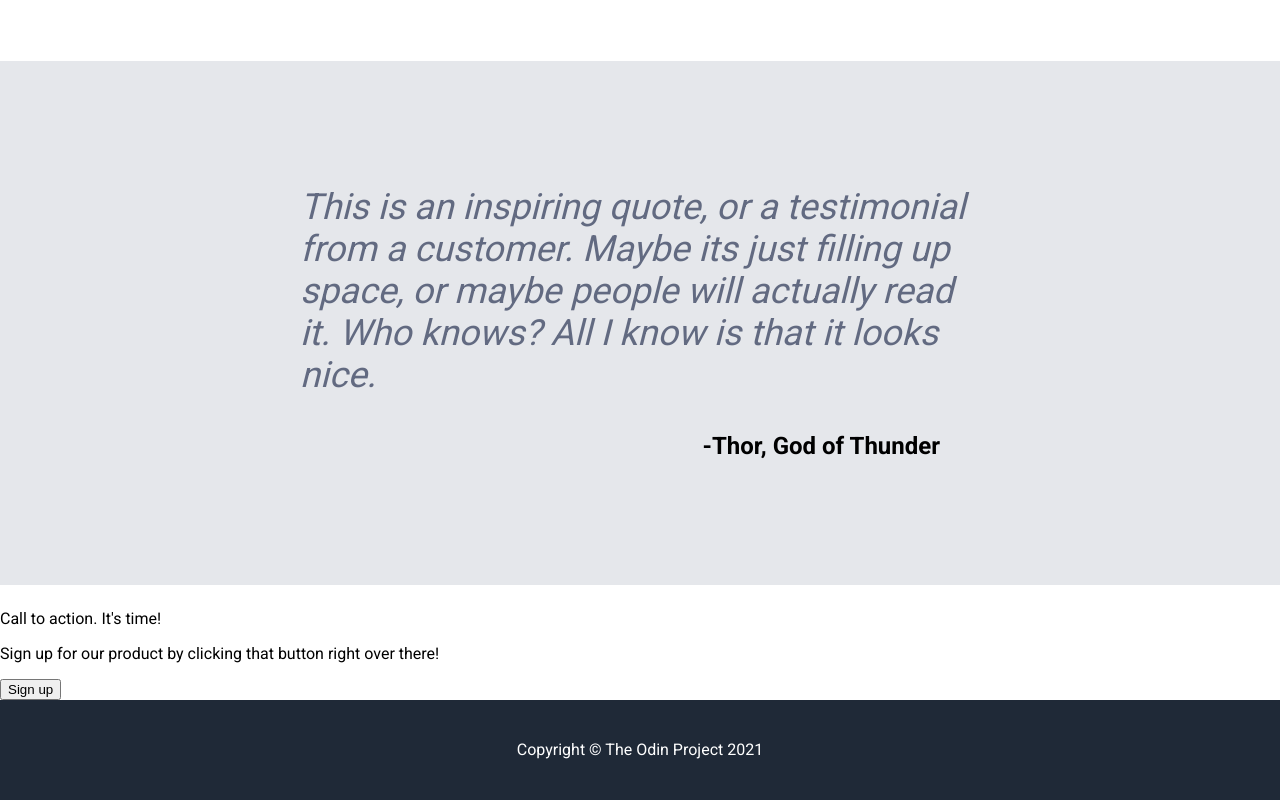
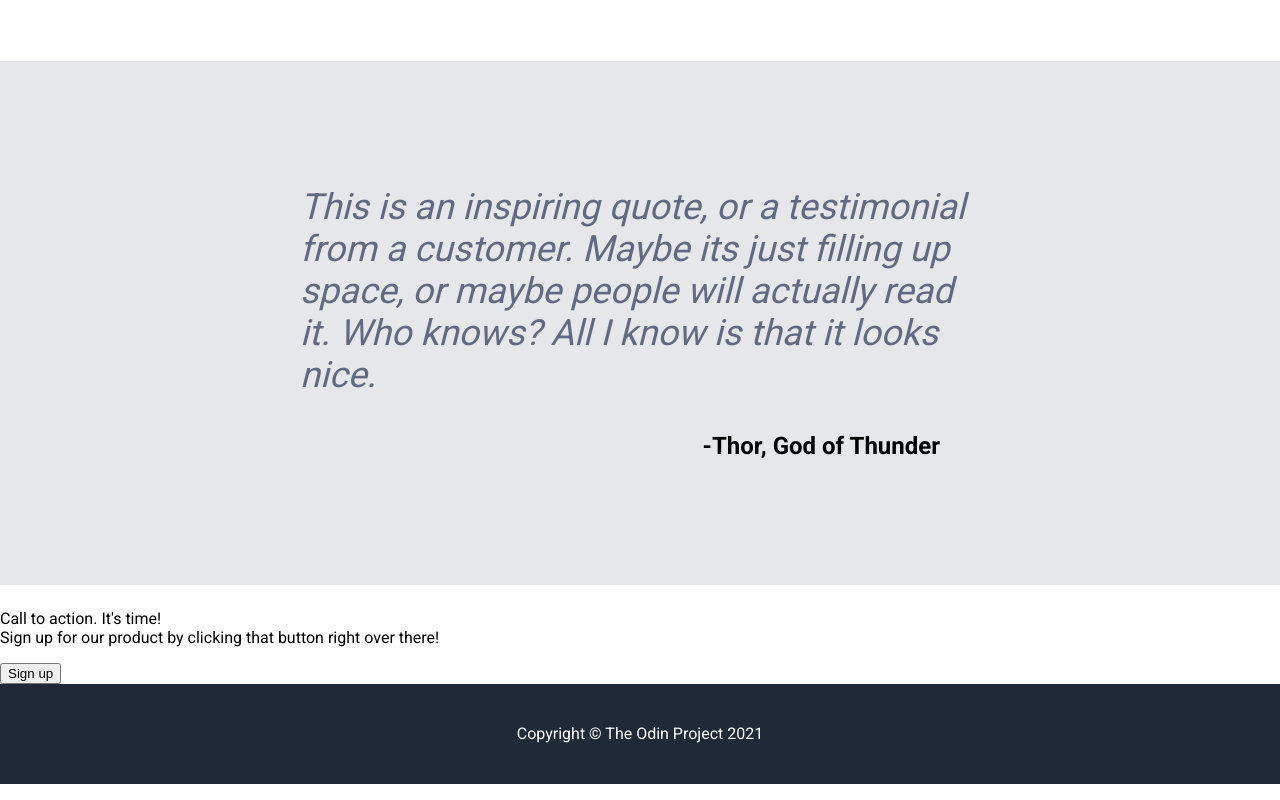
Before and after one commit to arinskyyyy/landing-page, a plain HTML site: page index.html in a window 1280 px wide. Shown: the part 935-1735 px from the top of the page. Drawn offline with Linux system fonts and the light colour scheme.

Commit message:
edited section 4 of the landing page
Changes: minor, s4block1 got updated, resolving
the issue of creating a new line, used span element
instead.

```diff
--- a/index.html
+++ b/index.html
@@ -66,13 +66,13 @@
                 </section>
             </div>
             <div class="section4">
-                <section class="s4block">
-                    <div class="s4txtpart">
-                        <p>Call to action. It's time!</p>
-                        <p>Sign up for our product by clicking that button right over there!</p>
-                    </div>
-                    <div><button>Sign up</button></div>
-                </section>
+                <div class="s4block1">
+                    <p>
+                        <span>Call to action. It's time!</span><br />
+                        Sign up for our product by clicking that button right over there!
+                    </p>
+                </div>
+                <div class="s4block2"><button>Sign up</button></div>
             </div>
         </div>
     </body>
```
